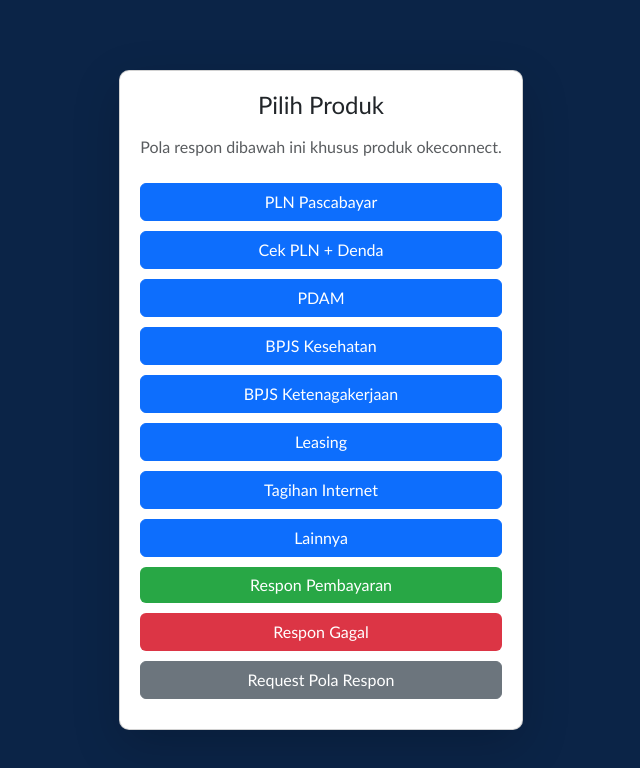
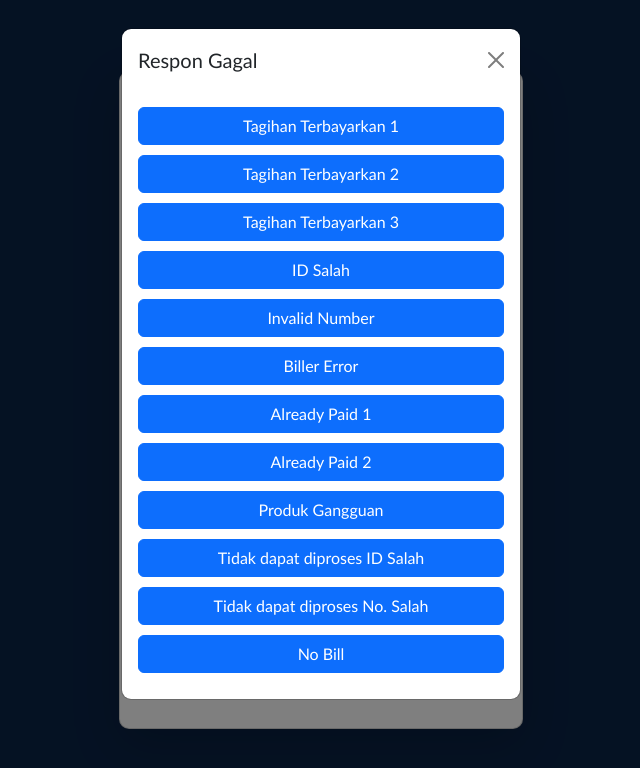
Before and after one commit to k4ngujang/polapascaoke, a plain HTML site: page index.html in a window 1280 px wide. Both pictures are taken after a click on the button "Respon Gagal". Shown: the whole page, without its empty margins (319-959 px from the left). Drawn offline with nearby package versions, Linux system fonts and the light colour scheme.

Commit message:
Update index.html

```diff
--- a/index.html
+++ b/index.html
@@ -48,6 +48,15 @@
         .btn-failure {
             background-color: #dc3545;
             color: white;
+            border: none;
+        }
+
+        .btn-failure:hover,
+        .btn-failure:focus,
+        .btn-failure:active {
+            background-color: #b52a37 !important;
+            color: white !important;
+            box-shadow: none;
         }
 
         .modal-header {
@@ -85,15 +94,18 @@
 
         #lainnyaModal .modal-dialog,
         #paymentResponseModal .modal-dialog,
-        #genericModal .modal-dialog {
+        #genericModal .modal-dialog,
+        #responGagalModal .modal-dialog {
             max-width: 90%;
             margin: 1.75rem auto;
         }
 
         @media (min-width: 576px) {
+
             #lainnyaModal .modal-dialog,
             #paymentResponseModal .modal-dialog,
-            #genericModal .modal-dialog {
+            #genericModal .modal-dialog,
+            #responGagalModal .modal-dialog {
                 max-width: 400px;
             }
         }
@@ -122,7 +134,8 @@
     </div>
 
     <!-- Generic Modal -->
-    <div class="modal fade" id="genericModal" tabindex="-1" aria-labelledby="genericModalLabel" aria-hidden="true" data-bs-backdrop="static" data-bs-keyboard="false">
+    <div class="modal fade" id="genericModal" tabindex="-1" aria-labelledby="genericModalLabel" aria-hidden="true"
+        data-bs-backdrop="static" data-bs-keyboard="false">
         <div class="modal-dialog">
             <div class="modal-content">
                 <div class="modal-header">
@@ -140,7 +153,8 @@
     </div>
 
     <!-- Lainnya Modal -->
-    <div class="modal fade" id="lainnyaModal" tabindex="-1" aria-labelledby="lainnyaModalLabel" aria-hidden="true" data-bs-backdrop="static" data-bs-keyboard="false">
+    <div class="modal fade" id="lainnyaModal" tabindex="-1" aria-labelledby="lainnyaModalLabel" aria-hidden="true"
+        data-bs-backdrop="static" data-bs-keyboard="false">
         <div class="modal-dialog">
             <div class="modal-content">
                 <div class="modal-header">
@@ -162,7 +176,8 @@
     </div>
 
     <!-- Respon Pembayaran Modal -->
-    <div class="modal fade" id="paymentResponseModal" tabindex="-1" aria-labelledby="paymentResponseModalLabel" aria-hidden="true" data-bs-backdrop="static" data-bs-keyboard="false">
+    <div class="modal fade" id="paymentResponseModal" tabindex="-1" aria-labelledby="paymentResponseModalLabel"
+        aria-hidden="true" data-bs-backdrop="static" data-bs-keyboard="false">
         <div class="modal-dialog">
             <div class="modal-content">
                 <div class="modal-header">
@@ -174,6 +189,33 @@
                     <button class="btn btn-primary btn-custom">Sukses Pembayaran 2</button>
                     <button class="btn btn-primary btn-custom">Sukses Pembayaran 3</button>
                     <button class="btn btn-primary btn-custom">Sukses Pembayaran 4</button>
+                </div>
+            </div>
+        </div>
+    </div>
+
+    <!-- Respon Gagal Modal -->
+    <div class="modal fade" id="responGagalModal" tabindex="-1" aria-labelledby="responGagalModalLabel"
+        aria-hidden="true" data-bs-backdrop="static" data-bs-keyboard="false">
+        <div class="modal-dialog">
+            <div class="modal-content">
+                <div class="modal-header">
+                    <h5 class="modal-title" id="responGagalModalLabel">Respon Gagal</h5>
+                    <button type="button" class="btn-close" data-bs-dismiss="modal" aria-label="Close"></button>
+                </div>
+                <div class="modal-body">
+                    <button class="btn btn-primary btn-custom">Tagihan Terbayarkan 1</button>
+                    <button class="btn btn-primary btn-custom">Tagihan Terbayarkan 2</button>
+                    <button class="btn btn-primary btn-custom">Tagihan Terbayarkan 3</button>
+                    <button class="btn btn-primary btn-custom">ID Salah</button>
+                    <button class="btn btn-primary btn-custom">Invalid Number</button>
+                    <button class="btn btn-primary btn-custom">Biller Error</button>
+                    <button class="btn btn-primary btn-custom">Already Paid 1</button>
+                    <button class="btn btn-primary btn-custom">Already Paid 2</button>
+                    <button class="btn btn-primary btn-custom">Produk Gangguan</button>
+                    <button class="btn btn-primary btn-custom">Tidak dapat diproses ID Salah</button>
+                    <button class="btn btn-primary btn-custom">Tidak dapat diproses No. Salah</button>
+                    <button class="btn btn-primary btn-custom">No Bill</button>
                 </div>
             </div>
         </div>
@@ -211,9 +253,15 @@
             paymentResponseModal.show();
         });
 
+        // Handling Respon Gagal button
+        document.querySelector('.btn-failure').addEventListener('click', function () {
+            var responGagalModal = new bootstrap.Modal(document.getElementById('responGagalModal'));
+            responGagalModal.show();
+        });
+
         // Ensure modals only close when the close button is clicked
-        const modals = ['lainnyaModal', 'paymentResponseModal', 'genericModal'];
-        modals.forEach(function(modalId) {
+        const modals = ['lainnyaModal', 'paymentResponseModal', 'genericModal', 'responGagalModal'];
+        modals.forEach(function (modalId) {
             const modalElement = document.getElementById(modalId);
             modalElement.addEventListener('click', function (event) {
                 if (event.target === modalElement.querySelector('.btn-close')) {
```
